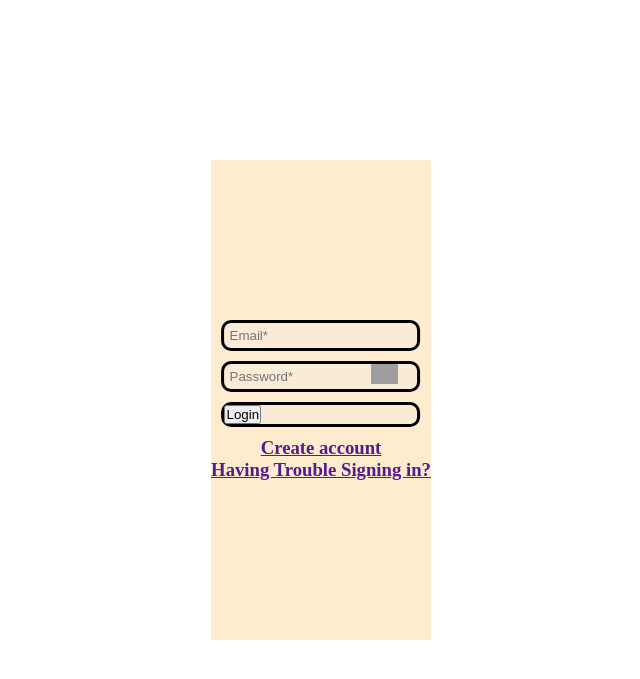
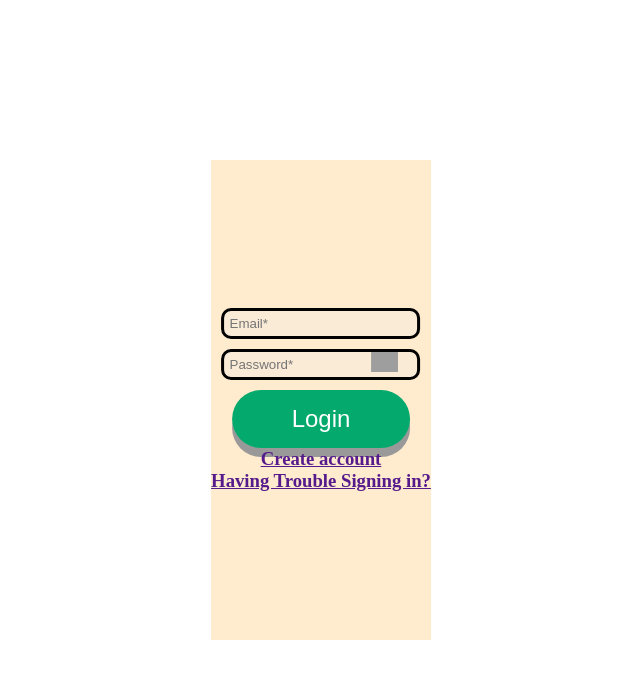
Before and after one commit to bsdjng/CRUD-media-player, a PHP site: page /AccountLogin.php in a window 1280 px wide. Shown: the top 679 px of the page, without its empty margins (319-959 px from the left). Run offline with PHP 8.4, Linux system fonts and the light colour scheme; grey boxes are pictures that could not be loaded.

Commit message:
Kanker button

```diff
--- a/Code/AccountLogin.css
+++ b/Code/AccountLogin.css
@@ -46,3 +46,26 @@
     position: absolute;
     right: 15%;
 }
+input[type=submit]{
+    display: inline-block;
+    padding: 15px 60px;
+    font-size: 24px;
+    cursor: pointer;
+    text-align: center;
+    text-decoration: none;
+    outline: none;
+    color: #fff;
+    background-color: #04AA6D;
+    border: none;
+    border-radius: 200px;
+    box-shadow: 0 9px #999;
+}
+
+input[type=submit]:hover{
+    background-color: #3e8e41;
+}
+.button:active {
+    background-color: #3e8e41;
+    box-shadow: 0 5px #666;
+    transform: translateY(4px);
+}
--- a/Code/AccountLogin.php
+++ b/Code/AccountLogin.php
@@ -17,7 +17,7 @@
                     <input type="password" class="inputField" name="password" id="Password" placeholder="Password*" required>
                     <img id="passwordShide" src="../images/hidden.png" alt="show password" onclick="show_hide_pass()">
                 </li>
-                <li class="ListItem">
+                <li>
                     <input type="submit" value="Login">
                 </li>
             </ul>
```
